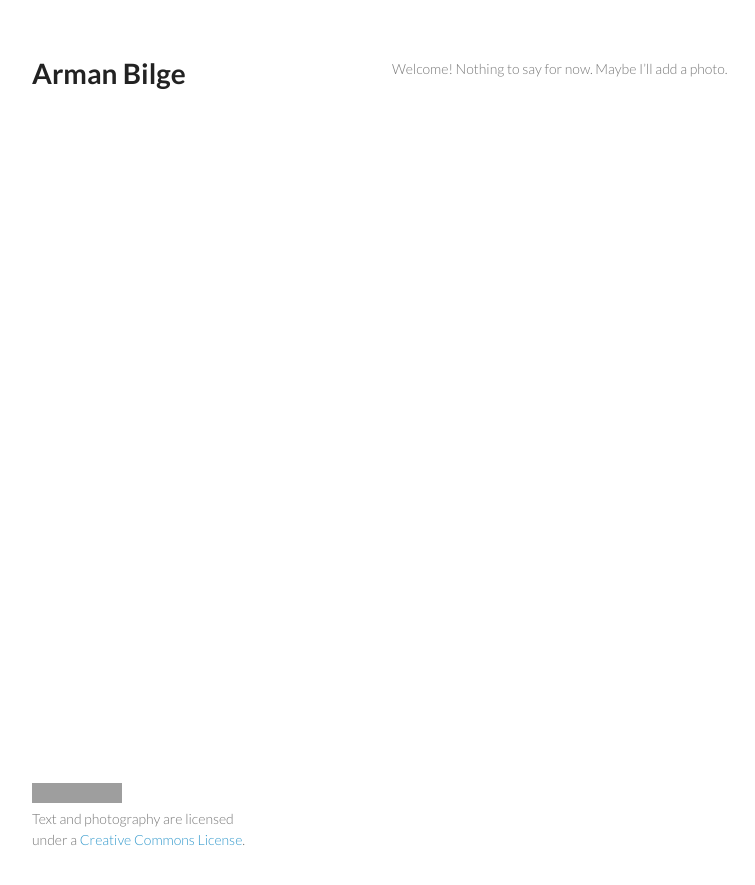
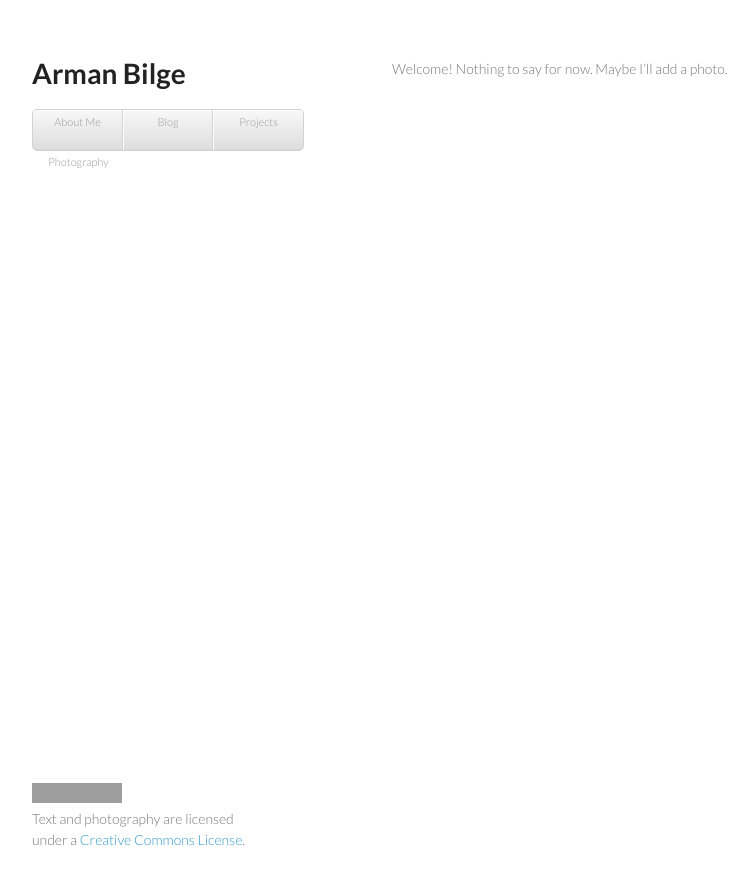
Before and after one commit to armanbilge/armanbilge.github.io, a Jekyll site: the page built from index.md, in a window 1280 px wide. Shown: the top 885 px of the page, without its empty margins (178-933 px from the left). Built offline with Jekyll 4.4.1, drawn with Linux system fonts in a browser that asks for light colours; grey boxes are pictures that could not be loaded.

Commit message:
Update default.html

```diff
--- a/_layouts/default.html
+++ b/_layouts/default.html
@@ -17,6 +17,13 @@
       <header>
         <h1>Arman Bilge</h1>
 <!--        <p>www.armanbilge.com</p> -->
+
+            <ul>
+              <li><a href="/about">About Me</a></li>
+              <li><a href="/blog">Blog</a></li>
+              <li><a href="/projects">Projects</a></li>
+              <li><a href="/photos">Photography</a></li>
+            </ul>
 
 <!--
         <p class="view"><a href="https://github.com/armanbilge">View My GitHub Profile</a></p> -->
```
